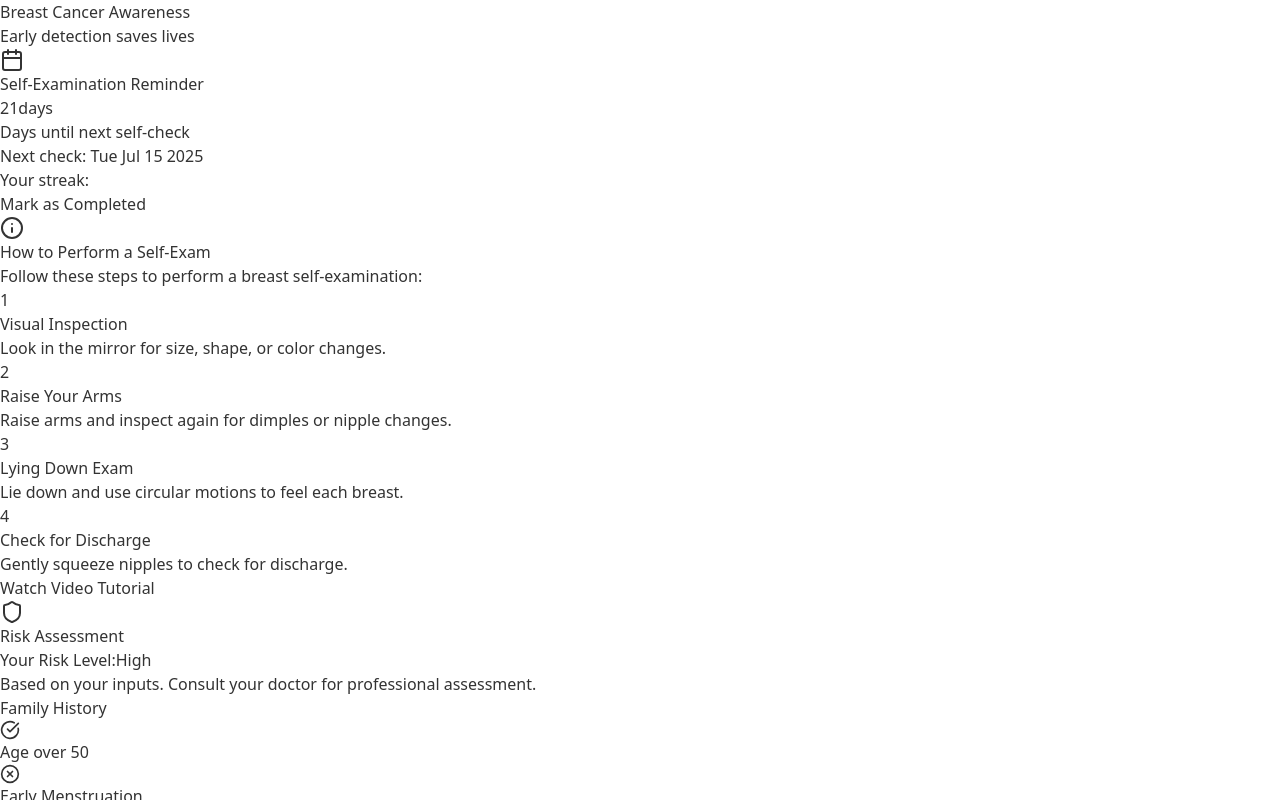
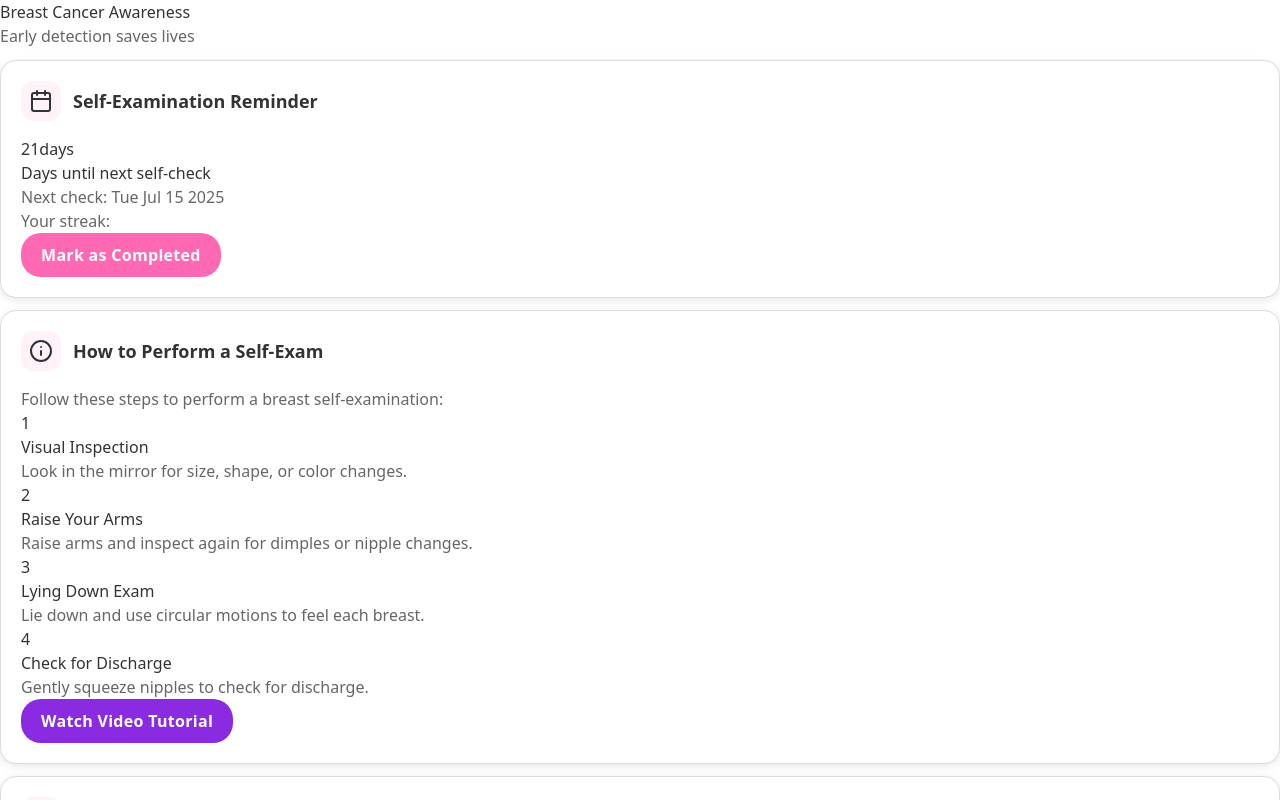
Before and after one commit to acroop/Medico-web, a React (Vite) app: page /breast-cancer-awareness in a window 1280 px wide. Shown: the top 800 px of the page. Built offline with nearby package versions, Linux system fonts and the light colour scheme.

Commit message:
Fixed the BreastCancerAwarness portion

```diff
--- a/src/components/Card.jsx
+++ b/src/components/Card.jsx
@@ -1,17 +1,22 @@
 import React from 'react';
-import { IoDocumentTextOutline } from 'react-icons/io5'; // fallback icon
 import { useTheme } from '../context/ThemeContext';
 import { IconContext } from 'react-icons';
-import * as Icons from 'react-icons/io5'; // Ionicons as Io*
+import * as Icons from 'react-icons/io5';
 
 function Card({ title, subtitle, onClick, icon, children, className = '', footer }) {
   const { theme, isDark } = useTheme();
 
-  // Dynamically get icon component
-  const IconComponent = icon ? Icons[`Io${icon.charAt(0).toUpperCase() + icon.slice(1)}`] : null;
+  // Determine IconComponent from string or pass-through JSX
+  let IconComponent = null;
+  if (typeof icon === 'string') {
+    const iconKey = `Io${icon.charAt(0).toUpperCase()}${icon.slice(1)}`;
+    IconComponent = Icons[iconKey] || null;
+  } else if (React.isValidElement(icon)) {
+    IconComponent = icon;
+  }
 
   const cardStyle = {
-    backgroundColor: isDark ? '#2a2a2a' : '#fff', // ⬅ Matches screenshot
+    backgroundColor: isDark ? '#2a2a2a' : '#fff',
     borderColor: theme.border,
     color: theme.text,
     borderRadius: '16px',
@@ -22,12 +27,6 @@ function Card({ title, subtitle, onClick, icon, children, className = '', footer
       : '0 2px 8px rgba(0, 0, 0, 0.1)',
     borderWidth: '1px',
     borderStyle: 'solid',
-  };
-
-  const headerStyle = {
-    display: 'flex',
-    alignItems: 'center',
-    marginBottom: '16px',
   };
 
   const iconContainerStyle = {
@@ -57,13 +56,16 @@ function Card({ title, subtitle, onClick, icon, children, className = '', footer
   const content = (
     <div className={className} style={cardStyle}>
       {(title || IconComponent) && (
-        <div style={headerStyle}>
-          {IconComponent && (
+        <div style={{ display: 'flex', alignItems: 'center', marginBottom: '16px' }}>
+          {typeof icon === 'string' && IconComponent && (
             <div style={iconContainerStyle}>
               <IconContext.Provider value={{ color: theme.primary, size: '22px' }}>
                 <IconComponent />
               </IconContext.Provider>
             </div>
+          )}
+          {React.isValidElement(icon) && (
+            <div style={iconContainerStyle}>{icon}</div>
           )}
           <div style={{ flex: 1 }}>
             {title && <h2 style={titleStyle}>{title}</h2>}
@@ -75,7 +77,13 @@ function Card({ title, subtitle, onClick, icon, children, className = '', footer
       <div style={{ marginTop: 4 }}>{children}</div>
 
       {footer && (
-        <div style={{ marginTop: '16px', paddingTop: '16px', borderTop: `1px solid ${isDark ? '#444' : '#ccc'}` }}>
+        <div
+          style={{
+            marginTop: '16px',
+            paddingTop: '16px',
+            borderTop: `1px solid ${isDark ? '#444' : '#ccc'}`,
+          }}
+        >
           {footer}
         </div>
       )}
--- a/src/pages/BreastCancerAwareness.jsx
+++ b/src/pages/BreastCancerAwareness.jsx
@@ -1,35 +1,25 @@
 import React, { useState } from 'react';
-import { Calendar, Info, Shield, Heart, Book, FileText, Video, Users, Activity, ChevronRight, CheckCircle, XCircle } from 'lucide-react';
-
-const Card = ({ title, icon, children }) => (
-  <div className="bg-white dark:bg-gray-800 rounded-lg shadow-md p-6 mb-6 border border-gray-200 dark:border-gray-700">
-    <div className="flex items-center gap-2 mb-4">
-      {icon}
-      <h2 className="text-lg font-semibold text-gray-800 dark:text-white">{title}</h2>
-    </div>
-    {children}
-  </div>
-);
-
-const Button = ({ title, onPress, type = "primary", className = "" }) => {
-  const baseStyles = "px-4 py-2 rounded-lg font-medium transition-colors duration-200 w-full";
-  const styles = {
-    primary: "bg-pink-500 text-white hover:bg-pink-600",
-    secondary: "bg-gray-200 text-gray-800 hover:bg-gray-300 dark:bg-gray-700 dark:text-white dark:hover:bg-gray-600",
-    outline: "border-2 border-pink-500 text-pink-500 hover:bg-pink-50 dark:hover:bg-pink-900/20"
-  };
-
-  return (
-    <button
-      onClick={onPress}
-      className={`${baseStyles} ${styles[type]} ${className}`}
-    >
-      {title}
-    </button>
-  );
-};
+import {
+  Calendar,
+  Info,
+  Shield,
+  Heart,
+  Book,
+  FileText,
+  Video,
+  Users,
+  Activity,
+  ChevronRight,
+  CheckCircle,
+  XCircle,
+} from 'lucide-react';
+import { useTheme } from '../context/ThemeContext';
+import Card from '../components/Card';
+import Button from '../components/Button';
 
 const BreastCancerAwareness = () => {
+  const { theme } = useTheme();
+
   const [reminders, setReminders] = useState([
     {
       id: '1',
@@ -43,7 +33,7 @@ const BreastCancerAwareness = () => {
   const today = new Date();
   const daysUntilNextCheck = Math.max(
     0,
-    Math.ceil((nextDate - today) / (1000 * 60 * 60 * 24))
+    Math.ceil((nextDate.getTime() - today.getTime()) / (1000 * 60 * 60 * 24))
   );
 
   const riskFactors = [
@@ -56,11 +46,13 @@ const BreastCancerAwareness = () => {
   ];
 
   const presentCount = riskFactors.filter((f) => f.present).length;
-  const riskLevel = presentCount >= 3 ? 'High' : presentCount >= 1 ? 'Moderate' : 'Low';
+  const riskLevel =
+    presentCount >= 3 ? 'High' : presentCount >= 1 ? 'Moderate' : 'Low';
+
   const riskColor = {
-    High: 'bg-red-100 text-red-700 dark:bg-red-900/30 dark:text-red-300',
-    Moderate: 'bg-yellow-100 text-yellow-700 dark:bg-yellow-900/30 dark:text-yellow-300',
-    Low: 'bg-green-100 text-green-700 dark:bg-green-900/30 dark:text-green-300',
+    High: 'text-red-700 bg-red-100 dark:text-red-300 dark:bg-red-900/30',
+    Moderate: 'text-yellow-700 bg-yellow-100 dark:text-yellow-300 dark:bg-yellow-900/30',
+    Low: 'text-green-700 bg-green-100 dark:text-green-300 dark:bg-green-900/30',
   }[riskLevel];
 
   const completeCheck = () => {
@@ -75,35 +67,49 @@ const BreastCancerAwareness = () => {
   };
 
   return (
-    <div className="min-h-screen bg-gray-50 dark:bg-gray-900 text-gray-800 dark:text-white px-4 py-6 max-w-4xl mx-auto">
+    <div
+      className="min-h-screen px-4 py-6 max-w-4xl mx-auto"
+      style={{ backgroundColor: theme.background, color: theme.text }}
+    >
+      {/* Header */}
       <div className="mb-8">
-        <h1 className="text-4xl font-bold text-gray-900 dark:text-white mb-2">Breast Cancer Awareness</h1>
-        <p className="text-lg text-gray-600 dark:text-gray-400">Early detection saves lives</p>
+        <h1 className="text-4xl font-bold mb-2" style={{ color: theme.text }}>
+          Breast Cancer Awareness
+        </h1>
+        <p style={{ color: theme.textSecondary }}>Early detection saves lives</p>
       </div>
 
       {/* Self-Exam Reminder */}
       <Card title="Self-Examination Reminder" icon={<Calendar size={24} className="text-pink-500" />}>
         <div className="flex items-center gap-6 mb-6">
-          <div className="w-24 h-24 rounded-full border-4 border-pink-500 flex items-center justify-center bg-gradient-to-br from-pink-50 to-pink-100 dark:from-pink-900/20 dark:to-pink-800/20">
-            <div className={`w-20 h-20 rounded-full flex flex-col items-center justify-center text-white font-bold ${daysUntilNextCheck <= 3 ? 'bg-pink-500' : 'bg-gray-400'}`}>
+          <div className="w-24 h-24 rounded-full border-4 border-pink-500 flex items-center justify-center bg-pink-100 dark:bg-pink-900/20">
+            <div
+              className={`w-20 h-20 rounded-full flex flex-col items-center justify-center text-white font-bold ${
+                daysUntilNextCheck <= 3 ? 'bg-pink-500' : 'bg-gray-400'
+              }`}
+            >
               <span className="text-2xl">{daysUntilNextCheck}</span>
               <span className="text-xs">days</span>
             </div>
           </div>
           <div className="flex-1">
-            <h3 className="text-xl font-semibold mb-2 text-gray-800 dark:text-white">
-              {daysUntilNextCheck === 0 ? 'Self-check is due today!' : 'Days until next self-check'}
+            <h3 className="text-xl font-semibold mb-2" style={{ color: theme.text }}>
+              {daysUntilNextCheck === 0
+                ? 'Self-check is due today!'
+                : 'Days until next self-check'}
             </h3>
-            <p className="text-gray-600 dark:text-gray-400 mb-3">
+            <p className="mb-3" style={{ color: theme.textSecondary }}>
               Next check: {nextDate.toDateString()}
             </p>
             <div className="flex items-center gap-3">
-              <span className="text-sm text-gray-500 dark:text-gray-400">Your streak:</span>
+              <span className="text-sm" style={{ color: theme.textSecondary }}>Your streak:</span>
               <div className="flex gap-1">
                 {reminders[0]?.completed.map((done, idx) => (
                   <div
                     key={idx}
-                    className={`w-4 h-4 rounded-full ${done ? 'bg-green-500' : 'bg-gray-300 dark:bg-gray-600'}`}
+                    className={`w-4 h-4 rounded-full ${
+                      done ? 'bg-green-500' : 'bg-gray-300 dark:bg-gray-600'
+                    }`}
                   />
                 ))}
               </div>
@@ -115,7 +121,7 @@ const BreastCancerAwareness = () => {
 
       {/* How-To Section */}
       <Card title="How to Perform a Self-Exam" icon={<Info size={24} className="text-pink-500" />}>
-        <p className="text-gray-600 dark:text-gray-400 mb-6">
+        <p className="mb-6" style={{ color: theme.textSecondary }}>
           Follow these steps to perform a breast self-examination:
         </p>
         {[
@@ -125,33 +131,39 @@ const BreastCancerAwareness = () => {
           ['Check for Discharge', 'Gently squeeze nipples to check for discharge.'],
         ].map(([title, desc], idx) => (
           <div key={idx} className="flex items-start gap-4 mb-6">
-            <div className="w-8 h-8 rounded-full bg-pink-500 text-white flex items-center justify-center font-bold text-sm flex-shrink-0">
+            <div className="w-8 h-8 rounded-full bg-pink-500 text-white flex items-center justify-center font-bold text-sm">
               {idx + 1}
             </div>
             <div>
-              <h4 className="font-semibold text-gray-800 dark:text-white mb-1">{title}</h4>
-              <p className="text-gray-600 dark:text-gray-400">{desc}</p>
+              <h4 className="font-semibold mb-1" style={{ color: theme.text }}>{title}</h4>
+              <p style={{ color: theme.textSecondary }}>{desc}</p>
             </div>
           </div>
         ))}
-        <Button title="Watch Video Tutorial" type="secondary" />
+        <a href="https://www.youtube.com/watch?v=u-LzRJQJn3Q" target="_blank" rel="noopener noreferrer" className="block mt-4">
+          <Button title="Watch Video Tutorial" type="secondary" />
+        </a>
       </Card>
 
       {/* Risk Assessment */}
       <Card title="Risk Assessment" icon={<Shield size={24} className="text-pink-500" />}>
         <div className="flex items-center gap-4 mb-4">
-          <span className="text-gray-700 dark:text-gray-300">Your Risk Level:</span>
+          <span style={{ color: theme.textSecondary }}>Your Risk Level:</span>
           <span className={`px-4 py-2 rounded-full text-sm font-semibold ${riskColor}`}>
             {riskLevel}
           </span>
         </div>
-        <p className="text-sm text-gray-500 dark:text-gray-400 mb-6 italic">
+        <p className="text-sm italic mb-6" style={{ color: theme.textSecondary }}>
           Based on your inputs. Consult your doctor for professional assessment.
         </p>
         <div className="space-y-3">
           {riskFactors.map((item, idx) => (
-            <div key={idx} className="flex items-center justify-between p-3 border border-gray-200 dark:border-gray-700 rounded-lg">
-              <span className="text-gray-700 dark:text-gray-300">{item.factor}</span>
+            <div
+              key={idx}
+              className="flex items-center justify-between p-3 rounded-lg"
+              style={{ border: `1px solid ${theme.border}` }}
+            >
+              <span>{item.factor}</span>
               {item.present ? (
                 <CheckCircle size={20} className="text-red-500" />
               ) : (
@@ -165,19 +177,23 @@ const BreastCancerAwareness = () => {
         </div>
       </Card>
 
-      {/* Screening */}
+      {/* Screening Recommendations */}
       <Card title="Screening Recommendations" icon={<Heart size={24} className="text-pink-500" />}>
         <div className="space-y-4">
           {[
-            ['Clinical Breast Exam', 'Every 1-3 years for women in their 20s/30s, annually after 40.', Calendar],
+            ['Clinical Breast Exam', 'Every 1–3 years for women in their 20s/30s, annually after 40.', Calendar],
             ['Mammogram', 'Annually for women 45+, optional from 40.', Activity],
             ['MRI', 'For high-risk women, done with mammogram.', Shield],
           ].map(([title, desc, IconComponent], idx) => (
-            <div key={idx} className="flex items-start gap-4 p-4 bg-gray-50 dark:bg-gray-800/50 rounded-lg">
-              <IconComponent className="text-pink-500 mt-1 flex-shrink-0" size={20} />
+            <div
+              key={idx}
+              className="flex items-start gap-4 p-4 rounded-lg"
+              style={{ backgroundColor: theme.inputBackground }}
+            >
+              <IconComponent className="text-pink-500 mt-1" size={20} />
               <div>
-                <h4 className="font-semibold text-gray-800 dark:text-white mb-1">{title}</h4>
-                <p className="text-gray-600 dark:text-gray-400">{desc}</p>
+                <h4 className="font-semibold mb-1" style={{ color: theme.text }}>{title}</h4>
+                <p style={{ color: theme.textSecondary }}>{desc}</p>
               </div>
             </div>
           ))}
@@ -196,10 +212,14 @@ const BreastCancerAwareness = () => {
             ['Support Groups Near You', Users],
             ['Lifestyle and Prevention', Activity],
           ].map(([title, IconComponent], idx) => (
-            <div key={idx} className="flex items-center justify-between bg-gray-50 dark:bg-gray-800 px-4 py-3 rounded-lg hover:bg-gray-100 dark:hover:bg-gray-700 cursor-pointer transition-colors duration-200">
+            <div
+              key={idx}
+              className="flex items-center justify-between px-4 py-3 rounded-lg cursor-pointer transition-colors duration-200"
+              style={{ backgroundColor: theme.inputBackground }}
+            >
               <div className="flex items-center gap-3">
                 <IconComponent className="text-pink-500" size={20} />
-                <span className="text-gray-700 dark:text-gray-300">{title}</span>
+                <span>{title}</span>
               </div>
               <ChevronRight className="text-gray-400" size={20} />
             </div>
--- a/src/pages/Home.jsx
+++ b/src/pages/Home.jsx
@@ -68,8 +68,10 @@ const HomeScreen = () => {
               </p>
             </div>
             <div
+              onClick={() => navigate('/profile')}
               className="w-10 h-10 rounded-full flex items-center justify-center text-white font-semibold"
               style={{ backgroundColor: theme.primary }}
+              title="Go to Profile"
             >
               S
             </div>
```
